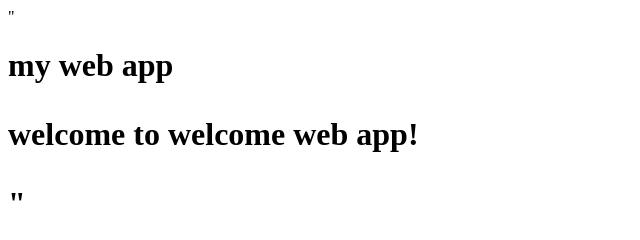
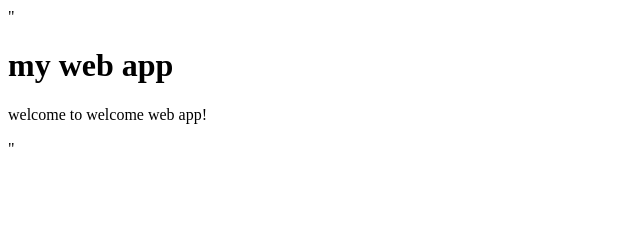
Before and after one commit to prasanna3001200/my-web-app, a plain HTML site: page index.html in a window 1280 px wide. Shown: the whole page, without its empty margins (0-640 px from the left). Drawn offline with Linux system fonts and the light colour scheme.

```diff
--- a/index.html
+++ b/index.html
@@ -1 +1 @@
-"<html><body><h1>my web app <h1><p>welcome to welcome web app!</p></body></html>"
+"<html><body><h1>my web app </h1><p>welcome to welcome web app!</p></body></html>"
```
